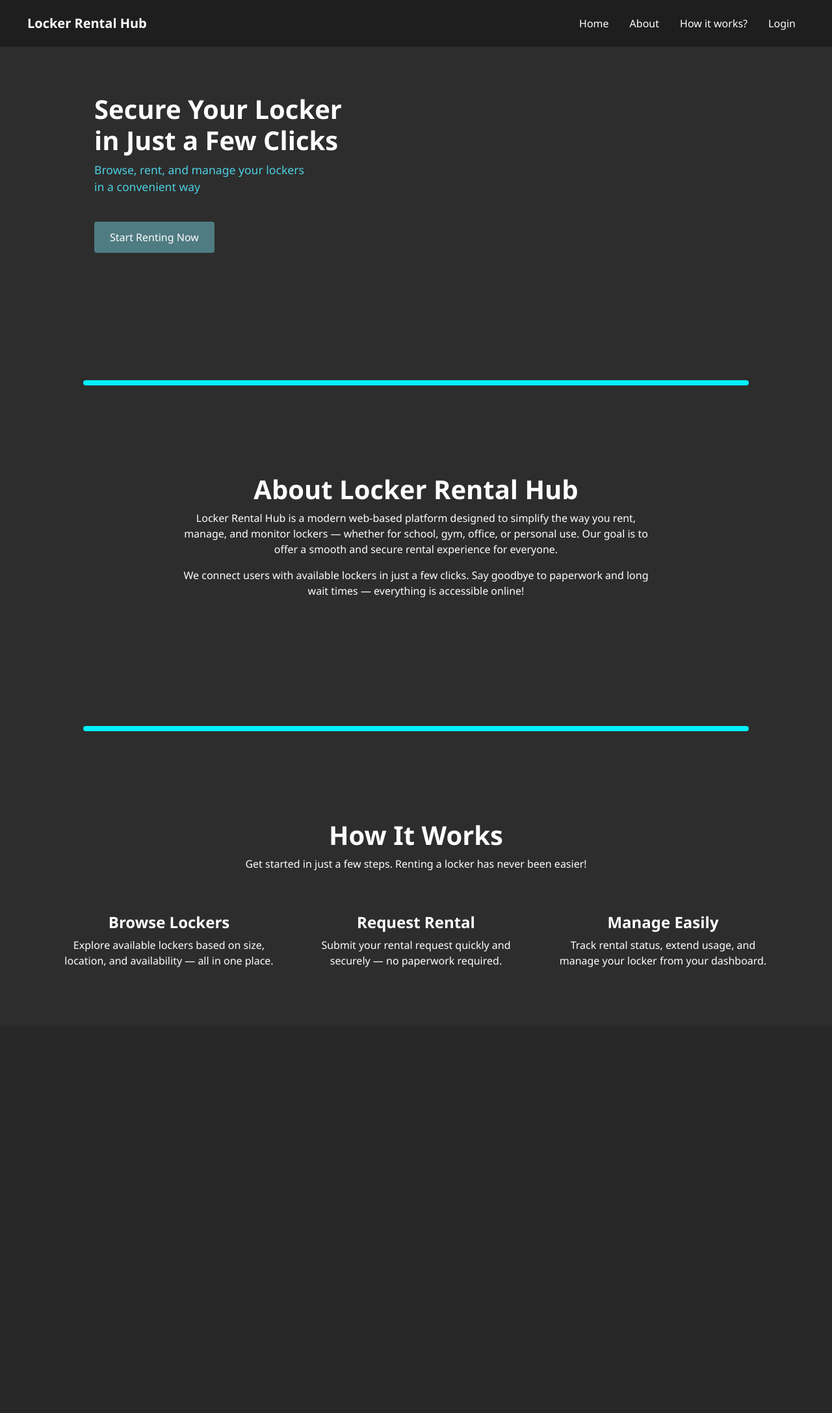
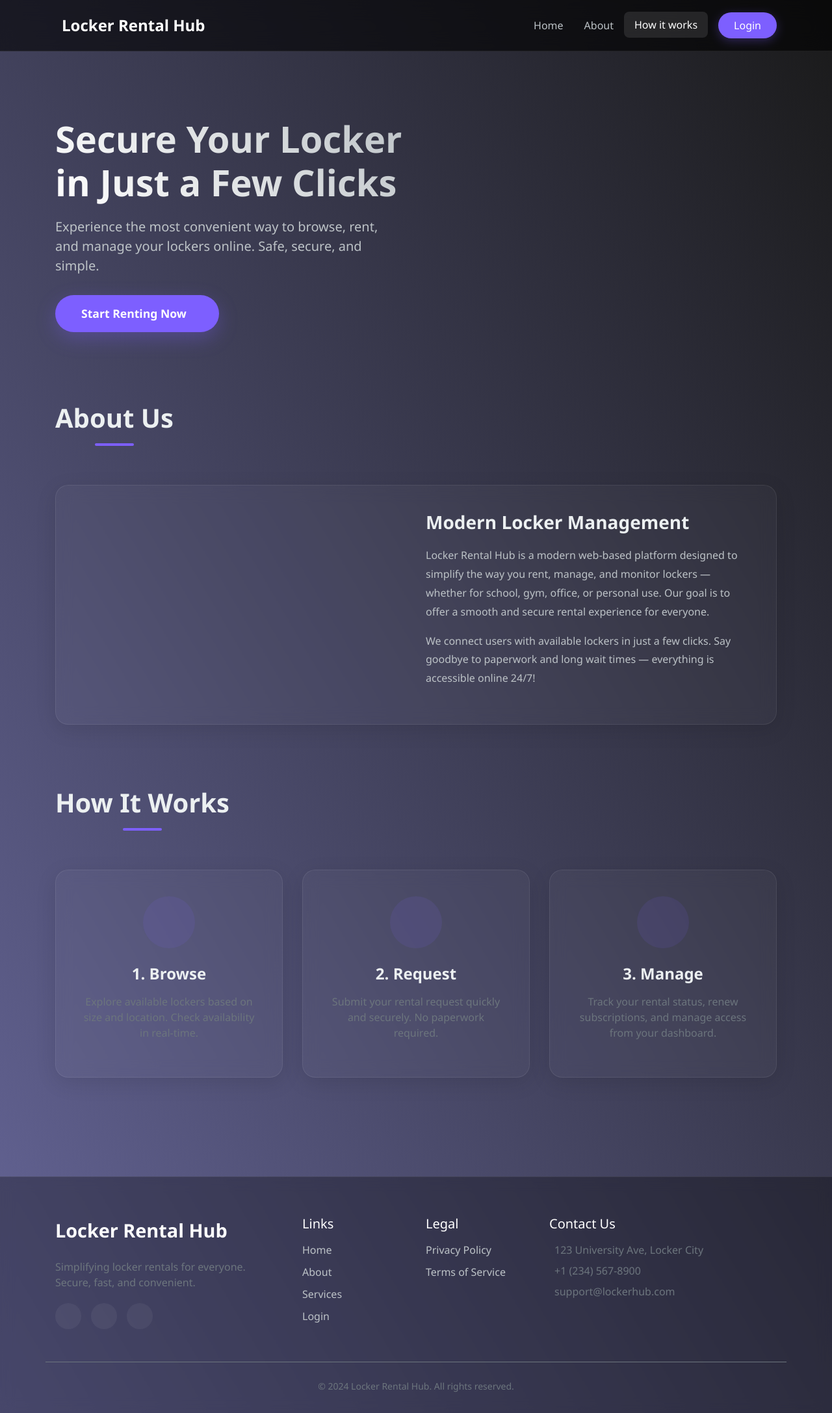
Before and after one commit to MJCHLOE/LockerRentalHub, a PHP site: page / in a window 1280 px wide. Shown: the whole page at 65% size. Before the commit the page ends 1488 px from the top, so only its background shows below. Run offline with PHP 8.4, Linux system fonts and the light colour scheme; some libraries are stand-ins or nearby versions.

Commit message:
homepage changes

```diff
--- a/index.html
+++ b/index.html
@@ -1,15 +1,13 @@
 <!DOCTYPE html>
 <html lang="en">
+
 <head>
   <meta charset="UTF-8" />
   <meta name="viewport" content="width=device-width, initial-scale=1.0" />
   <title>Locker Rental Hub</title>
 
   <!-- Bootstrap 4 CSS -->
-  <link
-    rel="stylesheet"
-    href="bootstrap/css/bootstrap.min.css"
-  />
+  <link rel="stylesheet" href="bootstrap/css/bootstrap.min.css" />
 
   <!-- Custom Styles -->
   <link rel="stylesheet" href="styles/homepage.css" />
@@ -17,109 +15,191 @@
   <!-- Iconify CDN -->
   <script src="https://code.iconify.design/iconify-icon/1.0.7/iconify-icon.min.js"></script>
 </head>
-<body>
+
+<body data-spy="scroll" data-target=".navbar" data-offset="100">
 
   <!-- Navbar -->
- <nav class="navbar navbar-expand-lg navbar-dark">
+  <nav class="navbar navbar-expand-lg glass-navbar fixed-top">
+    <div class="container">
       <a class="navbar-brand" href="#">
-    <iconify-icon icon="mdi:lockers" width="20"></iconify-icon>
+        <iconify-icon icon="mdi:lockers" width="28"></iconify-icon>
         Locker Rental Hub
       </a>
       <button class="navbar-toggler" type="button" data-toggle="collapse" data-target="#navMenu">
-    <span class="navbar-toggler-icon"></span>
+        <span class="navbar-toggler-icon" style="filter: invert(1);"></span>
       </button>
       <div class="collapse navbar-collapse" id="navMenu">
-    <ul class="navbar-nav ml-auto">
-      <li class="nav-item"><a class="nav-link" href="#">Home</a></li>
+        <ul class="navbar-nav ml-auto align-items-center">
+          <li class="nav-item"><a class="nav-link active" href="#home">Home</a></li>
           <li class="nav-item"><a class="nav-link" href="#about">About</a></li>
-      <li class="nav-item"><a class="nav-link" href="#how-it-works">How it works?</a></li>
-      <li class="nav-item"><a class="nav-link" href="LoginPage.html">Login</a></li>
+          <li class="nav-item"><a class="nav-link" href="#how-it-works">How it works</a></li>
+          <li class="nav-item ml-md-3">
+            <a class="nav-link btn-login" href="LoginPage.html">Login</a>
+          </li>
         </ul>
+      </div>
     </div>
   </nav>
 
   <!-- Hero Section -->
-<div class="container-fluid hero">
+  <section id="home" class="hero-section d-flex align-items-center">
+    <div class="container">
       <div class="row align-items-center">
-    <div class="col-md-6 text-center text-md-left mb-4 mb-md-0 text-left-content">
+        <div class="col-lg-6 hero-content">
           <h1>Secure Your Locker<br>in Just a Few Clicks</h1>
-      <p>Browse, rent, and manage your lockers<br>in a convenient way</p>
-      <a href="LoginPage.html" class="btn btn-custom">Start Renting Now</a>
-    </div>
-    <div class="col-md-6 text-center">
-      <iconify-icon icon="game-icons:lockers" width="320" height="320"></iconify-icon>
+          <p>Experience the most convenient way to browse, rent, and manage your lockers online. Safe, secure, and
+            simple.</p>
+          <div class="btn-wrapper">
+            <a href="LoginPage.html" class="btn-hero">
+              Start Renting Now
+              <iconify-icon icon="mdi:arrow-right"></iconify-icon>
+            </a>
           </div>
         </div>
+        <div class="col-lg-6 hero-image text-center">
+          <iconify-icon icon="game-icons:lockers" width="350" height="350"
+            style="filter: drop-shadow(0 0 20px rgba(125, 95, 255, 0.4));"></iconify-icon>
         </div>
-
-<br>
-<br><br>
-<!-- Section Divider -->
-<div style="border-top: 4px solid #00f0ff; border-bottom: 4px solid #00f0ff; background-color: #000; height: 8px; margin: 60px auto 40px auto; width: 80%; border-radius: 5px;"></div>
-<br><br>
-
-
-<!-- About Section -->
-<section id="about" class="container my-5 text-center">
-  <div class="row justify-content-center">
-    <div class="col-md-8">
-      <h2 style="font-size: 2.5rem; font-weight: 700;">
-        <iconify-icon icon="mdi:information-outline" width="32" height="32"></iconify-icon>
-        About Locker Rental Hub
-        <iconify-icon icon="mdi:information-outline" width="32" height="32"></iconify-icon>
-      </h2>
-      <p>
-        Locker Rental Hub is a modern web-based platform designed to simplify the way you rent, manage, and monitor lockers — whether for school, gym, office, or personal use. Our goal is to offer a smooth and secure rental experience for everyone.
-      </p>
-      <p>
-        We connect users with available lockers in just a few clicks. Say goodbye to paperwork and long wait times — everything is accessible online!
-      </p>
       </div>
     </div>
   </section>
 
-<br>
-<br><br>
-<!-- Section Divider -->
-<div style="border-top: 4px solid #00f0ff; border-bottom: 4px solid #00f0ff; background-color: #000; height: 8px; margin: 60px auto 40px auto; width: 80%; border-radius: 5px;"></div>
-<br><br>
-
-
-<!-- How It Works Section -->
-<section id="how-it-works" class="container my-5 text-center">
-  <div class="row justify-content-center">
-    <div class="col-md-8">
-      <h2 style="font-size: 2.5rem; font-weight: 700;">
-        <iconify-icon icon="mdi:cog-outline" width="32" height="32"></iconify-icon>
-        How It Works
-        <iconify-icon icon="mdi:cog-outline" width="32" height="32"></iconify-icon>
-      </h2>
-      <p class="mb-5">Get started in just a few steps. Renting a locker has never been easier!</p>
+  <!-- About Section -->
+  <section id="about" class="py-5">
+    <div class="container">
+      <h2 class="section-title">About Us</h2>
+      <div class="glass-panel">
+        <div class="row align-items-center">
+          <div class="col-md-6 mb-4 mb-md-0 text-center">
+            <iconify-icon icon="mdi:shield-check-outline" width="180"
+              style="color: var(--accent-color); opacity: 0.8;"></iconify-icon>
+          </div>
+          <div class="col-md-6">
+            <h3 style="margin-bottom: 20px; font-weight: 600;">Modern Locker Management</h3>
+            <p style="color: var(--text-secondary); line-height: 1.8;">
+              Locker Rental Hub is a modern web-based platform designed to simplify the way you rent, manage, and
+              monitor lockers — whether for school, gym, office, or personal use. Our goal is to offer a smooth and
+              secure rental experience for everyone.
+            </p>
+            <p style="color: var(--text-secondary); line-height: 1.8;">
+              We connect users with available lockers in just a few clicks. Say goodbye to paperwork and long wait times
+              — everything is accessible online 24/7!
+            </p>
           </div>
         </div>
-
-  <div class="row text-center">
-    <div class="col-md-4 mb-4">
-      <iconify-icon icon="mdi:magnify" width="60" height="60" style="color: #00f0ff;"></iconify-icon>
-      <h4 class="mt-3 font-weight-bold">Browse Lockers</h4>
-      <p>Explore available lockers based on size, location, and availability — all in one place.</p>
-    </div>
-    <div class="col-md-4 mb-4">
-      <iconify-icon icon="mdi:clipboard-check-outline" width="60" height="60" style="color: #00f0ff;"></iconify-icon>
-      <h4 class="mt-3 font-weight-bold">Request Rental</h4>
-      <p>Submit your rental request quickly and securely — no paperwork required.</p>
-    </div>
-    <div class="col-md-4 mb-4">
-      <iconify-icon icon="mdi:locker-multiple" width="60" height="60" style="color: #00f0ff;"></iconify-icon>
-      <h4 class="mt-3 font-weight-bold">Manage Easily</h4>
-      <p>Track rental status, extend usage, and manage your locker from your dashboard.</p>
       </div>
     </div>
   </section>
+
+  <!-- How It Works Section -->
+  <section id="how-it-works" class="py-5">
+    <div class="container">
+      <h2 class="section-title">How It Works</h2>
+      <div class="row">
+        <div class="col-md-4 mb-4">
+          <div class="glass-panel text-center">
+            <div class="icon-box mx-auto">
+              <iconify-icon icon="mdi:magnify" width="40"></iconify-icon>
+            </div>
+            <h4 class="mb-3 font-weight-bold">1. Browse</h4>
+            <p class="text-muted">Explore available lockers based on size and location. Check availability in real-time.
+            </p>
+          </div>
+        </div>
+        <div class="col-md-4 mb-4">
+          <div class="glass-panel text-center">
+            <div class="icon-box mx-auto">
+              <iconify-icon icon="mdi:clipboard-check-outline" width="40"></iconify-icon>
+            </div>
+            <h4 class="mb-3 font-weight-bold">2. Request</h4>
+            <p class="text-muted">Submit your rental request quickly and securely. No paperwork required.</p>
+          </div>
+        </div>
+        <div class="col-md-4 mb-4">
+          <div class="glass-panel text-center">
+            <div class="icon-box mx-auto">
+              <iconify-icon icon="mdi:locker-multiple" width="40"></iconify-icon>
+            </div>
+            <h4 class="mb-3 font-weight-bold">3. Manage</h4>
+            <p class="text-muted">Track your rental status, renew subscriptions, and manage access from your dashboard.
+            </p>
+          </div>
+        </div>
+      </div>
+    </div>
+  </section>
+
+  <!-- Footer -->
+  <footer>
+    <div class="container">
+      <div class="row">
+        <div class="col-md-4 mb-4">
+          <a href="#" class="footer-brand">
+            <iconify-icon icon="mdi:lockers" style="vertical-align: middle;"></iconify-icon> Locker Rental Hub
+          </a>
+          <p class="text-muted mt-3">
+            Simplifying locker rentals for everyone. Secure, fast, and convenient.
+          </p>
+          <div class="social-links">
+            <a href="#" class="social-btn"><iconify-icon icon="mdi:facebook"></iconify-icon></a>
+            <a href="#" class="social-btn"><iconify-icon icon="mdi:twitter"></iconify-icon></a>
+            <a href="#" class="social-btn"><iconify-icon icon="mdi:instagram"></iconify-icon></a>
+          </div>
+        </div>
+        <div class="col-md-2 mb-4">
+          <h5 class="text-white mb-3">Links</h5>
+          <a href="#home" class="footer-link">Home</a>
+          <a href="#about" class="footer-link">About</a>
+          <a href="#how-it-works" class="footer-link">Services</a>
+          <a href="LoginPage.html" class="footer-link">Login</a>
+        </div>
+        <div class="col-md-2 mb-4">
+          <h5 class="text-white mb-3">Legal</h5>
+          <a href="#" class="footer-link">Privacy Policy</a>
+          <a href="#" class="footer-link">Terms of Service</a>
+        </div>
+        <div class="col-md-4 mb-4">
+          <h5 class="text-white mb-3">Contact Us</h5>
+          <p class="text-muted mb-2">
+            <iconify-icon icon="mdi:map-marker" class="mr-2"></iconify-icon> 123 University Ave, Locker City
+          </p>
+          <p class="text-muted mb-2">
+            <iconify-icon icon="mdi:phone" class="mr-2"></iconify-icon> +1 (234) 567-8900
+          </p>
+          <p class="text-muted">
+            <iconify-icon icon="mdi:email" class="mr-2"></iconify-icon> support@lockerhub.com
+          </p>
+        </div>
+      </div>
+      <div class="row mt-4 pt-4 border-top border-secondary">
+        <div class="col-12 text-center text-muted">
+          <small>&copy; 2024 Locker Rental Hub. All rights reserved.</small>
+        </div>
+      </div>
+    </div>
+  </footer>
 
 
   <!-- Bootstrap JS -->
   <script src="https://code.jquery.com/jquery-3.5.1.slim.min.js"></script>
   <script src="https://cdn.jsdelivr.net/npm/bootstrap@4.5.2/dist/js/bootstrap.bundle.min.js"></script>
+
+  <!-- Smooth Scroll Script -->
+  <script>
+    $(document).ready(function () {
+      // Add smooth scrolling to all links
+      $("a").on('click', function (event) {
+        if (this.hash !== "") {
+          event.preventDefault();
+          var hash = this.hash;
+          $('html, body').animate({
+            scrollTop: $(hash).offset().top - 80
+          }, 800, function () {
+          });
+        }
+      });
+    });
+  </script>
 </body>
+
 </html>
--- a/styles/homepage.css
+++ b/styles/homepage.css
@@ -1,125 +1,266 @@
-body {
-  background-color: #2d2d2d;
-  color: white;
-  font-family: 'Segoe UI', sans-serif;
-  padding-top: 80px;
+:root {
+  --bg-gradient: linear-gradient(to bottom left, #1a1a1a 0%, #666699 100%);
+  --glass-bg: rgba(255, 255, 255, 0.03);
+  --glass-border: rgba(255, 255, 255, 0.08);
+  --text-primary: #ecf0f1;
+  --text-secondary: #bdc3c7;
+  --accent-color: #7d5fff;
+  --accent-hover: #6c5ce7;
+  --success-color: #2ecc71;
+  --warning-color: #f1c40f;
+  --danger-color: #e74c3c;
+  --info-color: #3498db;
+  --glass-nav-bg: rgba(0, 0, 0, 0.6);
 }
 
-html {
-  scroll-behavior: smooth;
+body {
+  background: var(--bg-gradient);
+  color: var(--text-primary);
+  font-family: 'Segoe UI', 'Roboto', Helvetica, Arial, sans-serif;
+  margin: 0;
+  min-height: 100vh;
+  overflow-x: hidden;
+  padding-top: 80px;
+  /* Space for fixed navbar */
 }
 
-.navbar {
-  background-color: #1e1e1e;
+/* Custom Scrollbar */
+::-webkit-scrollbar {
+  width: 10px;
+}
+
+::-webkit-scrollbar-track {
+  background: #1a1a1a;
+}
+
+::-webkit-scrollbar-thumb {
+  background: #555;
+  border-radius: 5px;
+}
+
+::-webkit-scrollbar-thumb:hover {
+  background: var(--accent-color);
+}
+
+
+/* Glass Navbar */
+.glass-navbar {
+  background: var(--glass-nav-bg);
+  backdrop-filter: blur(15px);
+  border-bottom: 1px solid var(--glass-border);
   padding: 1rem 2rem;
-  position: fixed;
-  top: 0;
-  left: 0;
-  right: 0;
-  z-index: 1030;
+  transition: all 0.3s ease;
 }
 
 .navbar-brand {
+  font-weight: 700;
+  font-size: 1.5rem;
+  color: #fff !important;
   display: flex;
   align-items: center;
-  font-weight: bold;
-}
-
-.navbar-brand iconify-icon {
-  margin-right: 10px;
+  gap: 10px;
 }
 
 .nav-link {
-  color: white !important;
-  margin-right: 1rem;
+  color: var(--text-secondary) !important;
+  font-weight: 500;
+  transition: all 0.2s ease;
+  padding: 8px 16px !important;
+  border-radius: 8px;
 }
 
-.navbar-nav .nav-link {
-  transition: color 0.3s ease;
+.nav-link:hover,
+.nav-link.active {
+  color: #fff !important;
+  background: rgba(255, 255, 255, 0.1);
+  transform: translateY(-1px);
 }
 
-.navbar-nav .nav-link:hover {
-  color: #00f6ff !important;
+.btn-login {
+  background: var(--accent-color);
+  color: white !important;
+  border-radius: 20px;
+  padding: 8px 24px !important;
+  box-shadow: 0 4px 15px rgba(125, 95, 255, 0.3);
 }
 
-.hero {
-  padding: 4rem 2rem;
+.btn-login:hover {
+  background: var(--accent-hover);
+  box-shadow: 0 6px 20px rgba(125, 95, 255, 0.5);
+  background: rgba(255, 255, 255, 0.1) !important;
+  /* Reset nav-link hover override if needed, but specific class serves well */
+  background-color: var(--accent-hover) !important;
 }
 
-.hero h1 {
-  font-size: 2rem;
-  font-weight: bold;
+/* Hero Section */
+.hero-section {
+  padding: 100px 0 60px;
+  position: relative;
+  overflow: hidden;
 }
 
-.hero p {
-  color: #4dd0e1;
-  font-size: 1.1rem;
+.hero-content h1 {
+  font-size: 3.5rem;
+  font-weight: 800;
+  line-height: 1.2;
+  margin-bottom: 20px;
+  background: -webkit-linear-gradient(45deg, #fff, #bdc3c7);
+  -webkit-background-clip: text;
+  -webkit-text-fill-color: transparent;
 }
 
-.btn-custom {
-  background-color: #4f7c82;
-  color: white;
-  border: none;
-  padding: 0.75rem 1.5rem;
-  margin-top: 1.5rem;
+.hero-content p {
+  font-size: 1.25rem;
+  color: var(--text-secondary);
+  margin-bottom: 30px;
+  max-width: 500px;
 }
 
-.btn-custom:hover {
-  background-color: white;
-  color: #4f7c82;
+.btn-hero {
+  background: var(--accent-color);
+  color: #fff;
+  padding: 15px 40px;
+  font-size: 1.1rem;
+  border-radius: 30px;
+  border: none;
+  font-weight: 600;
+  box-shadow: 0 10px 30px rgba(125, 95, 255, 0.3);
+  transition: all 0.3s ease;
+  display: inline-flex;
+  align-items: center;
+  gap: 10px;
+  text-decoration: none;
 }
 
-.hero-image iconify-icon {
-  margin: 0 10px;
-  color: #eee;
+.btn-hero:hover {
+  background: var(--accent-hover);
+  transform: translateY(-3px);
+  box-shadow: 0 15px 40px rgba(125, 95, 255, 0.4);
+  color: #fff;
+  text-decoration: none;
 }
 
-.hero .text-left-content {
-  padding-left: 8rem; /* adjust as needed */
+/* Glass Panels / Cards */
+.glass-panel {
+  background: var(--glass-bg);
+  backdrop-filter: blur(12px);
+  border: 1px solid var(--glass-border);
+  border-radius: 20px;
+  padding: 40px;
+  box-shadow: 0 8px 32px rgba(0, 0, 0, 0.1);
+  height: 100%;
+  transition: transform 0.3s ease;
 }
 
-/* Locker Icons Wrapper */
-.locker-icons {
-  display: flex;
-  flex-wrap: wrap;
-  justify-content: center;
-  gap: 1rem;
-  padding: 1rem 0;
+.glass-panel:hover {
+  transform: translateY(-5px);
+  background: rgba(255, 255, 255, 0.05);
 }
 
-.locker-icons iconify-icon {
-  font-size: 100px;
-  max-width: 100%;
+.section-title {
+  font-size: 2.5rem;
+  font-weight: 700;
+  text-align: center;
+  margin-bottom: 60px;
+  position: relative;
+  display: inline-block;
 }
 
-/* Mobile responsiveness */
+.section-title::after {
+  content: '';
+  display: block;
+  width: 60px;
+  height: 4px;
+  background: var(--accent-color);
+  margin: 15px auto 0;
+  border-radius: 2px;
+}
+
+.icon-box {
+  width: 80px;
+  height: 80px;
+  background: rgba(125, 95, 255, 0.1);
+  border-radius: 50%;
+  display: flex;
+  align-items: center;
+  justify-content: center;
+  margin-bottom: 25px;
+  color: var(--accent-color);
+}
+
+/* Footer style */
+footer {
+  background: rgba(0, 0, 0, 0.3);
+  backdrop-filter: blur(10px);
+  border-top: 1px solid var(--glass-border);
+  padding: 60px 0 30px;
+  margin-top: 80px;
+}
+
+.footer-brand {
+  font-size: 1.8rem;
+  font-weight: 700;
+  color: #fff;
+  margin-bottom: 20px;
+  display: block;
+}
+
+.footer-link {
+  color: var(--text-secondary);
+  display: block;
+  margin-bottom: 10px;
+  text-decoration: none;
+  transition: color 0.2s;
+}
+
+.footer-link:hover {
+  color: var(--accent-color);
+  text-decoration: none;
+}
+
+.social-links {
+  display: flex;
+  gap: 15px;
+  margin-top: 20px;
+}
+
+.social-btn {
+  width: 40px;
+  height: 40px;
+  border-radius: 50%;
+  background: rgba(255, 255, 255, 0.05);
+  display: flex;
+  align-items: center;
+  justify-content: center;
+  color: #fff;
+  transition: all 0.3s;
+  text-decoration: none;
+}
+
+.social-btn:hover {
+  background: var(--accent-color);
+  color: #fff;
+  transform: translateY(-3px);
+}
+
+/* Responsive */
 @media (max-width: 768px) {
-  .hero .text-left-content {
-    padding-left: 1.5rem; /* smaller padding for mobile */
-  }
-
-  .hero h1 {
-    font-size: 1.6rem;
+  .hero-content h1 {
+    font-size: 2.5rem;
     text-align: center;
   }
 
-  .hero p,
-  .btn-custom {
+  .hero-content p,
+  .hero-content .btn-wrapper {
     text-align: center;
-    display: block;
-    margin-left: auto;
-    margin-right: auto;
   }
 
-  .locker-icons iconify-icon {
-    font-size: 30px;
-    width: 5;
+  .btn-wrapper {
+    display: block;
+  }
+
+  .hero-image {
+    margin-top: 40px;
+    text-align: center;
   }
 }
-
-/* Larger screen heading */
-@media (min-width: 768px) {
-  .hero h1 {
-    font-size: 2.5rem;
-  }
-}
```
Lines whose indentation alone changed are shown as unchanged.
